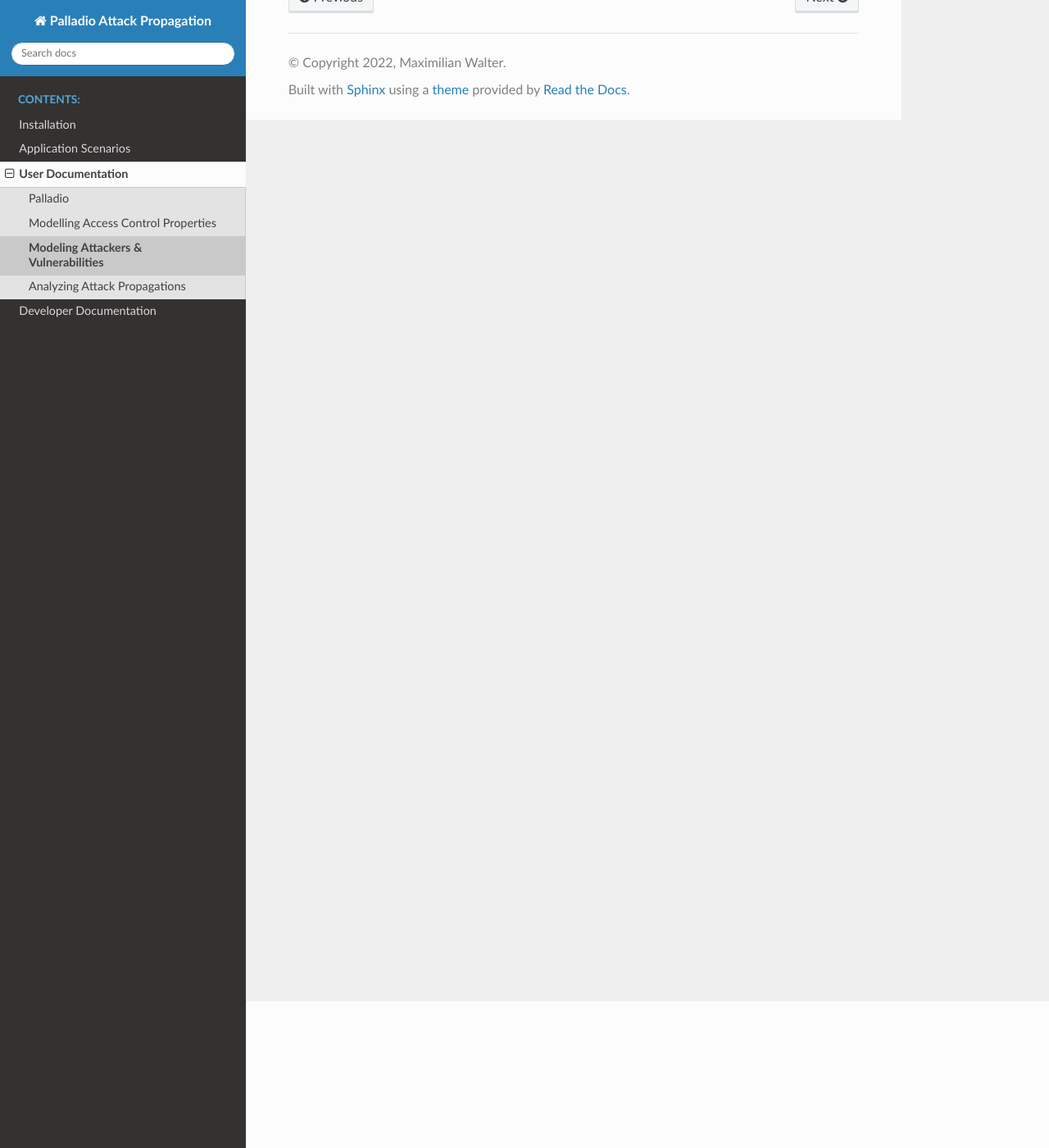
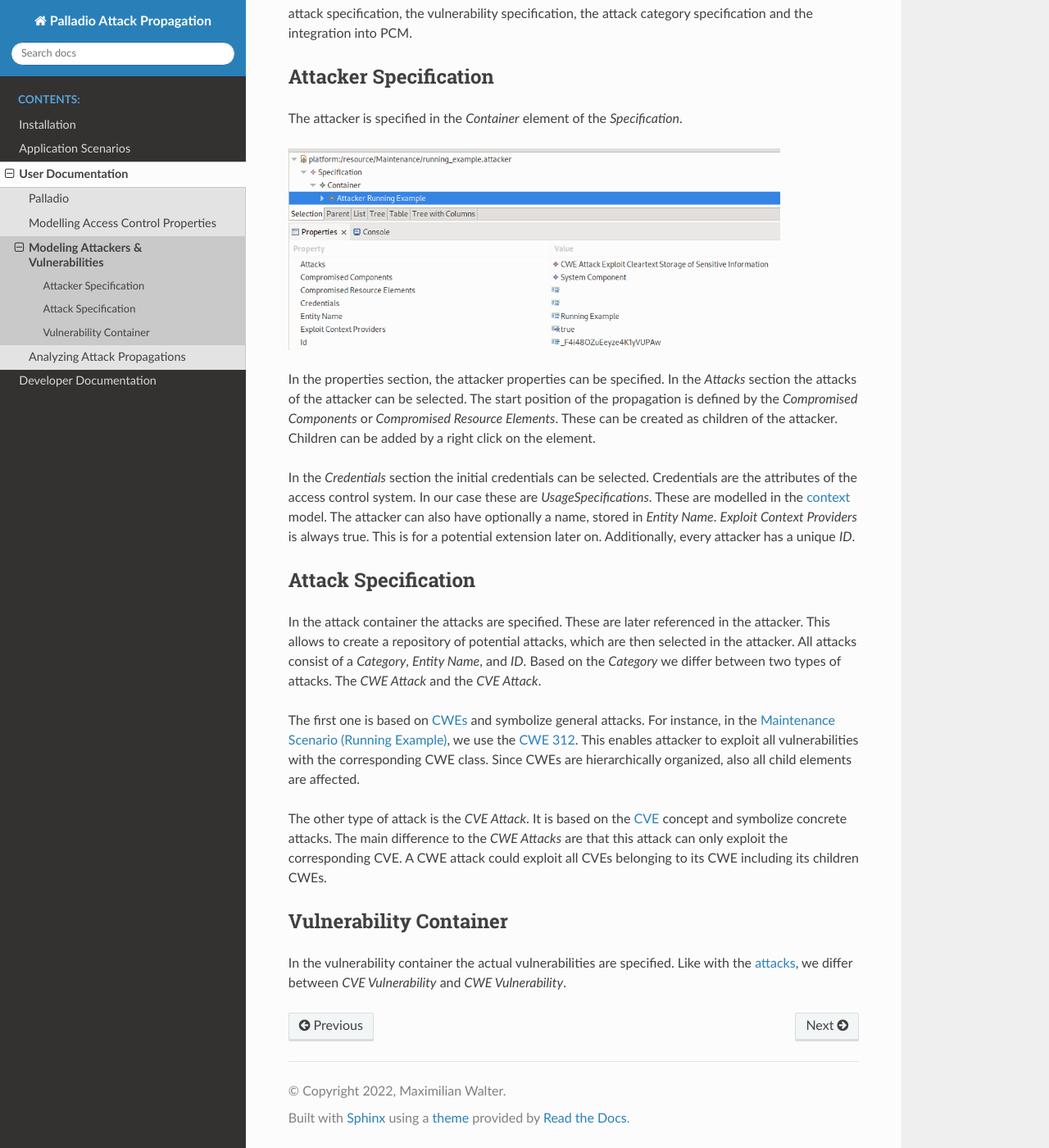
Before and after one commit to FluidTrust/attack-propagation-doc, a Sphinx documentation site: the page built from docs/source/usage/metamodel_attacker.rst, in a window 1280 px wide and 1400 px high, scrolled down 179 px. Shown: the whole window at 82% size. Built offline with Sphinx 7.4.7 and the Read the Docs theme 2.0.0, drawn with Linux system fonts in a browser that asks for light colours; some of the changed text lies outside the part shown.

Commit message:
updated documentation

```diff
--- a/docs/source/conf.py
+++ b/docs/source/conf.py
@@ -83,7 +83,7 @@ html_context = {
   'github_user': 'FluidTrust',
   'github_repo': 'attack-propagation-doc',
   'github_version': 'main',
-  'conf_py_path': '/source/'
+  'conf_py_path': '/docs/source/'
 }
 
 myst_enable_extensions = [
--- a/docs/source/usage/analysis_attack_propagation.rst
+++ b/docs/source/usage/analysis_attack_propagation.rst
@@ -33,13 +33,13 @@ The analysis can be configured to create besides the EMF output model also an im
 
 
 .. note::
-	The graph creation uses internally ::ref::`Graphviz <https://graphviz.org/>`. Please make sure to add the Graphiz binary to the path variable of the Java environment.
+	The graph creation uses internally `Graphviz <https://graphviz.org/>`_. Please make sure to add the Graphiz binary to the path variable of the Java environment.
 
 
 Analysis Results
 ++++++++++++++++
 
-There are two results files for the attack propagation possible. The first is the modification mark model and the attack graph image
+There are two results files for the attack propagation possible. The first is the modification mark model and the second the attack graph image
 
 Modification Mark Model
 ######################
--- a/docs/source/usage/metamodel_access_control.rst
+++ b/docs/source/usage/metamodel_access_control.rst
@@ -1,2 +1,4 @@
 Modelling Access Control Properties
 ===================================
+
+Access control properties are modelled with the context metamodel. It is separated in three parts, the usage specifiction, the policies and the atttributes. The policies are based on the `XACML <https://docs.oasis-open.org/xacml/3.0/xacml-3.0-core-spec-os-en.html>`_ standard. An initial description of the model can be found in our publication :cite:p:`architecturalAttack`.
--- a/docs/source/usage/metamodel_attacker.rst
+++ b/docs/source/usage/metamodel_attacker.rst
@@ -1,2 +1,35 @@
 Modeling Attackers & Vulnerabilities
 ====================================
+
+The attackers and vulnerabilities are modelled in the attack model. It contains the attacker, the attack specification, the vulnerability specification, the attack category specification and the integration into PCM.
+
+
+Attacker Specification
+######################
+
+The attacker is specified in the *Container* element of the *Specification*.
+
+.. image:: /_static/images/attackSpecification.png
+   :width: 600
+   :alt: attacker specification
+    Attacker Specification
+
+In the properties section, the attacker properties can be specified. In the *Attacks* section the attacks of the attacker can be selected. The start position of the propagation is defined by the *Compromised Components* or *Compromised Resource Elements*. These can be created as children of the attacker. Children can be added by a right click on the element.
+
+In the *Credentials* section the initial credentials can be selected. Credentials are the attributes of the access control system. In our case these are *UsageSpecifications*. These are modelled in the :doc:`context <metamodel_access_control>` model. The attacker can also have optionally a name, stored in *Entity Name*. *Exploit Context Providers* is always true. This is for a potential extension later on. Additionally, every attacker has a unique *ID*.
+
+.. _attack-specification:
+Attack Specification
+####################
+
+In the attack container the attacks are specified. These are later referenced in the attacker. This allows to create a repository of potential attacks, which are then selected in the attacker. All attacks consist of a *Category*, *Entity Name*, and *ID*. Based on the *Category* we differ between two types of attacks. The *CWE Attack* and the *CVE Attack*.
+
+The first one is based on `CWEs <https://cwe.mitre.org/>`_ and symbolize general attacks. For instance, in the :doc:`/application_scenarios/industry_maintenance`, we use the `CWE 312 <https://cwe.mitre.org/data/definitions/312.html>`_. This enables attacker to exploit all vulnerabilities with the corresponding CWE class. Since CWEs are hierarchically organized, also all child elements are affected.
+
+The other type of attack is the *CVE Attack*. It is based on the `CVE <https://cve.mitre.org/>`_ concept and symbolize concrete attacks. The main difference to the *CWE Attacks* are that this attack can only exploit the corresponding CVE. A CWE attack could exploit all CVEs belonging to its CWE including its children CWEs.
+
+
+Vulnerability Container
+#######################
+
+In the vulnerability container the actual vulnerabilities are specified. Like with the :ref:`attacks <attack-specification>`, we differ between *CVE Vulnerability* and *CWE Vulnerability*.
```
Also changed, not shown: docs/source/application_scenarios/industry_maintenance.md (+6 -4 lines), docs/source/developer/index.md (+0 -2 lines), docs/source/_static/images/attackSpecification.png (added).
